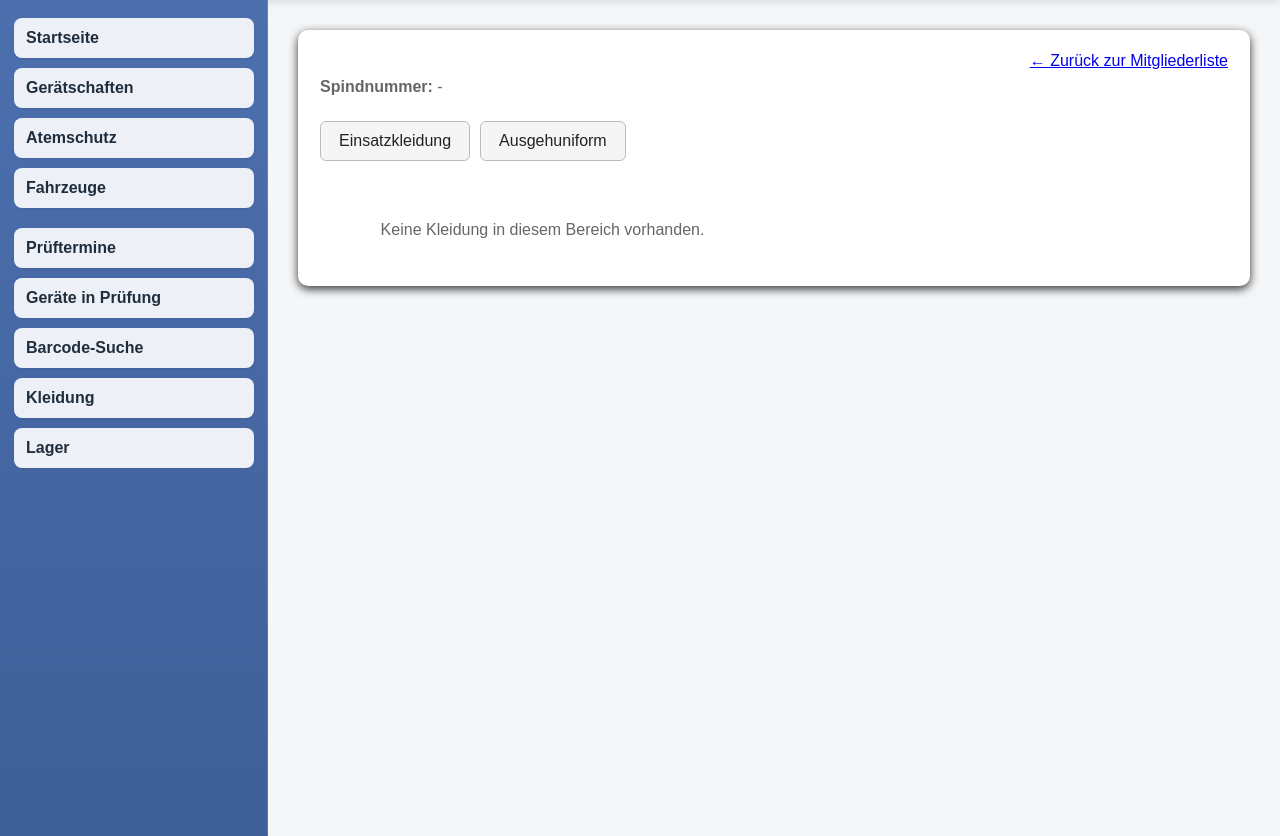
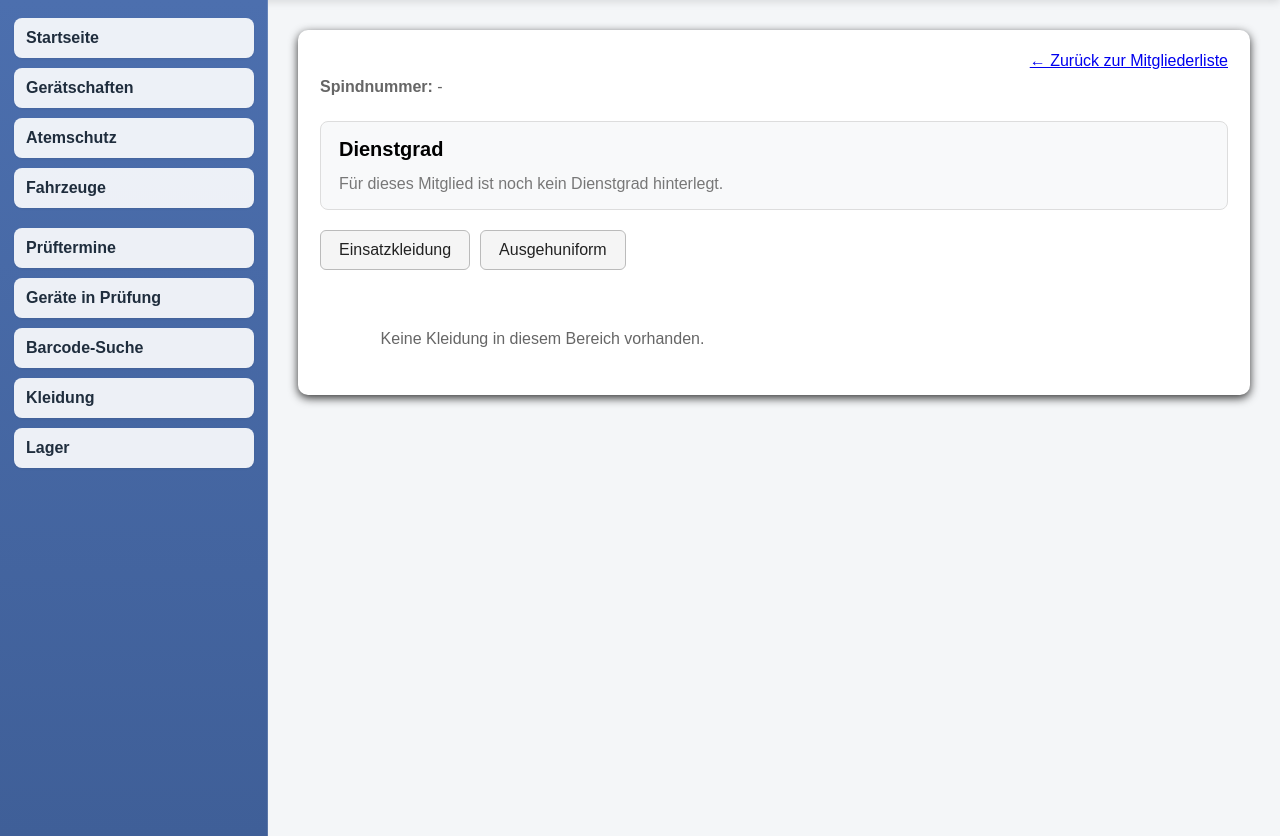
Before and after one commit to Martin22Him/feuerwehr-inventar, a Python web app: template templates/mitglied_detail.html in a window 1280 px wide. Shown: the part 70-906 px from the top of the page. Run offline with Jinja, Linux system fonts and the light colour scheme; the template is opened without the code that fills it, so the values that code supplies are empty.

Commit message:
mitglied_detail.html

```diff
--- a/templates/mitglied_detail.html
+++ b/templates/mitglied_detail.html
@@ -15,6 +15,34 @@
     .mitglied-meta {
         color: #666;
         line-height: 1.7;
+    }
+
+    .dienstgrad-box {
+        border: 1px solid #ddd;
+        border-radius: 8px;
+        background: #f8f9fa;
+        padding: 16px 18px;
+        margin-bottom: 20px;
+    }
+
+    .dienstgrad-box h2 {
+        margin-top: 0;
+        margin-bottom: 14px;
+        font-size: 20px;
+    }
+
+    .dienstgrad-daten {
+        display: grid;
+        grid-template-columns: 190px 1fr;
+        gap: 8px 15px;
+    }
+
+    .dienstgrad-label {
+        font-weight: 600;
+    }
+
+    .dienstgrad-fehlt {
+        color: #777;
     }
 
     .bereich-tabs {
@@ -122,6 +150,15 @@
         .kleidung-grid {
             grid-template-columns: 1fr;
         }
+
+        .dienstgrad-daten {
+            grid-template-columns: 1fr;
+            gap: 3px;
+        }
+
+        .dienstgrad-label {
+            margin-top: 8px;
+        }
     }
 </style>
 
@@ -161,6 +198,48 @@
                 ← Zurück zur Mitgliederliste
             </a>
         </div>
+
+    </div>
+
+
+    <div class="dienstgrad-box">
+
+        <h2>Dienstgrad</h2>
+
+        {% if mitglied["dienstgrad_id"] %}
+
+            <div class="dienstgrad-daten">
+
+                <div class="dienstgrad-label">
+                    Dienstgrad
+                </div>
+
+                <div>
+                    {{ dienstgrad_bezeichnung }}
+                </div>
+
+
+                <div class="dienstgrad-label">
+                    Dienstgradabzeichen
+                </div>
+
+                <div>
+                    {% if dienstgradabzeichen %}
+                        {{ dienstgradabzeichen["anzahl_mitglied"] }} Stück
+                    {% else %}
+                        0 Stück
+                    {% endif %}
+                </div>
+
+            </div>
+
+        {% else %}
+
+            <div class="dienstgrad-fehlt">
+                Für dieses Mitglied ist noch kein Dienstgrad hinterlegt.
+            </div>
+
+        {% endif %}
 
     </div>
 
```
